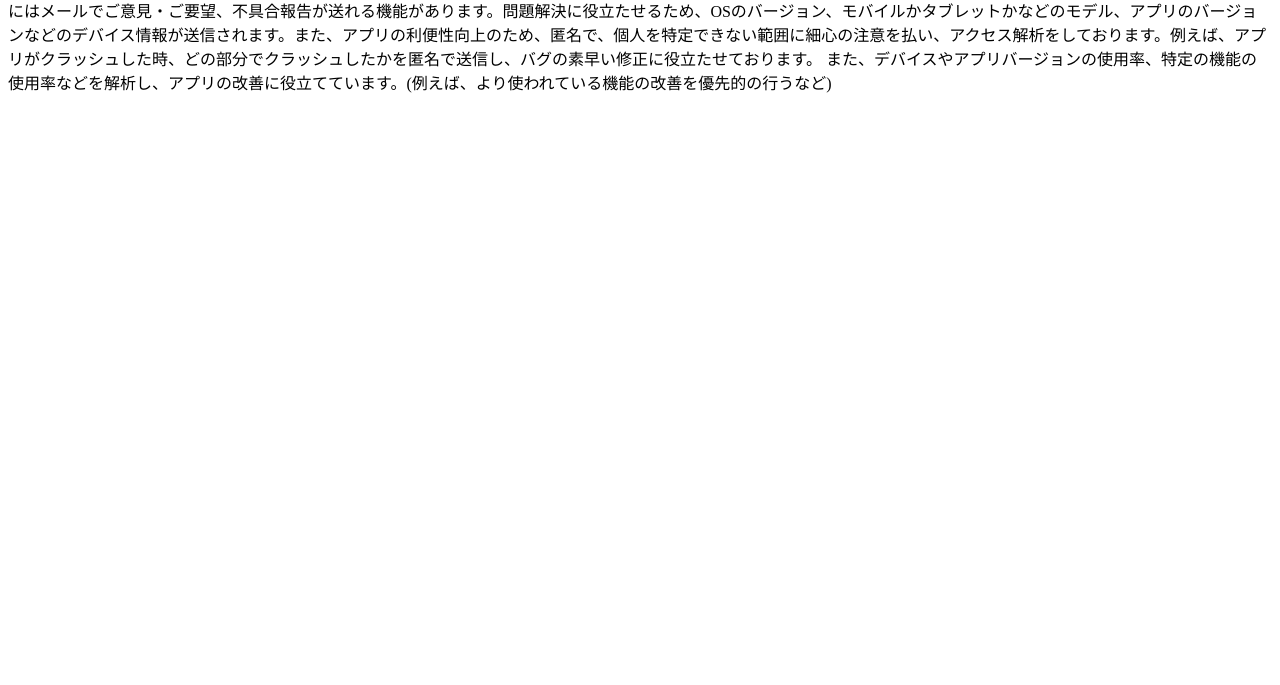
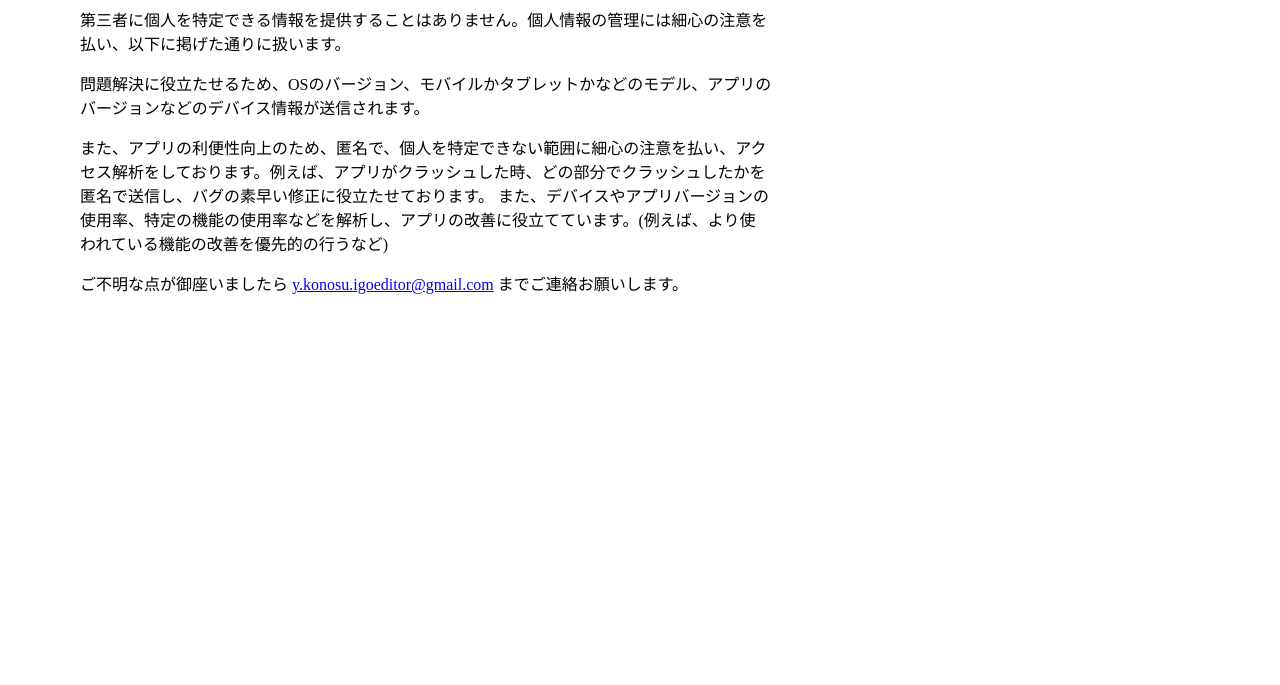
Before and after one commit to yoshio-konosu/simple-perspective-transfomation, a plain HTML site: page index.html in a window 1280 px wide. Shown: the part 115-800 px from the top of the page. Drawn offline with Linux system fonts and the light colour scheme.

Commit message:
Update index.html

```diff
--- a/index.html
+++ b/index.html
@@ -5,9 +5,18 @@
     <title>Progate</title>
   </head>
   <link rel="stylesheet" href="stylesheet.css">
-  <body>
+  <body leftmargin="80" topmargin="55">
+
     <h1 class="title">プライバシーポリシー</h1>
-    <p>プライバシーポリシー。第三者に個人を特定できる情報を提供することはありません。個人情報の管理には細心の注意を払い、以下に掲げた通りに扱います。アプリの設定画面にはメールでご意見・ご要望、不具合報告が送れる機能があります。問題解決に役立たせるため、OSのバージョン、モバイルかタブレットかなどのモデル、アプリのバージョンなどのデバイス情報が送信されます。また、アプリの利便性向上のため、匿名で、個人を特定できない範囲に細心の注意を払い、アクセス解析をしております。例えば、アプリがクラッシュした時、どの部分でクラッシュしたかを匿名で送信し、バグの素早い修正に役立たせております。
-また、デバイスやアプリバージョンの使用率、特定の機能の使用率などを解析し、アプリの改善に役立てています。(例えば、より使われている機能の改善を優先的の行うなど)</p>
+    <style>
+      .ft{font-size: 80%;}.ft1{width: auto;}.ft2,.ft3,.ft4{width: 30%;}
+    </style>
+    <p>  第三者に個人を特定できる情報を提供することはありません。個人情報の管理には細心の注意を<br />払い、以下に掲げた通りに扱います。</p>
+    <p>問題解決に役立たせるため、OSのバージョン、モバイルかタブレットかなどのモデル、アプリの<br />バージョンなどのデバイス情報が送信されます。</p>
+    <p> また、アプリの利便性向上のため、匿名で、個人を特定できない範囲に細心の注意を払い、アク<br />セス解析をしております。例えば、アプリがクラッシュした時、どの部分でクラッシュしたかを<br />匿名で送信し、バグの素早い修正に役立たせております。
+      また、デバイスやアプリバージョンの<br />使用率、特定の機能の使用率などを解析し、アプリの改善に役立てています。(例えば、より使<br />われている機能の改善を優先的の行うなど)</p>
+    <p>ご不明な点が御座いましたら <a href="mailto:y.konosu.igoeditor@gmail.com">y.konosu.igoeditor@gmail.com</a> までご連絡お願いします。
+    </p>
+
  </body>
 </html>
```
